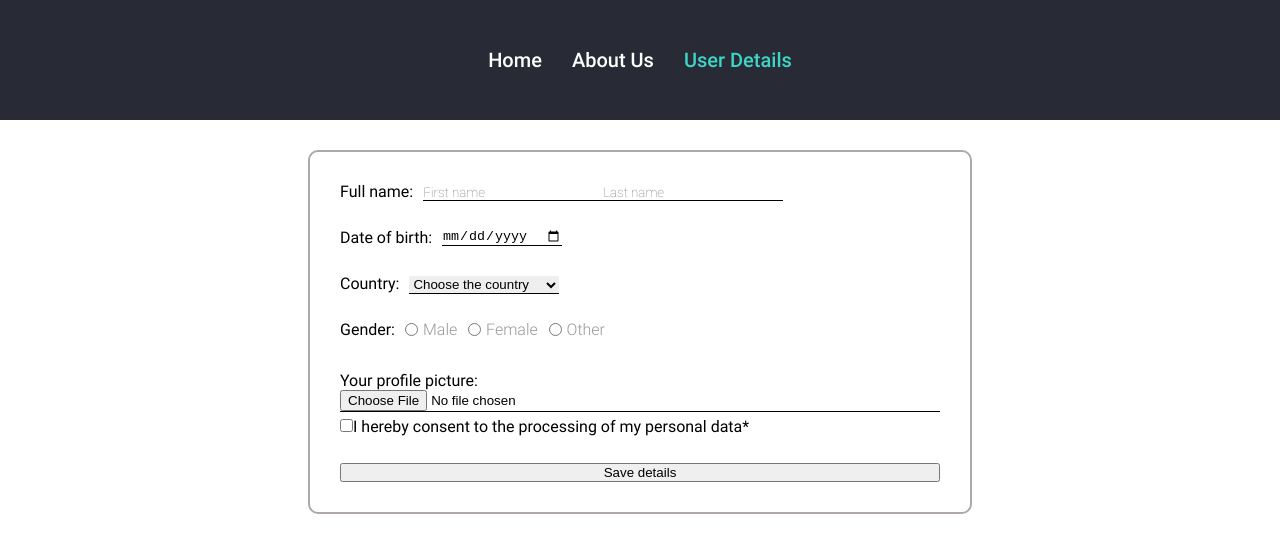
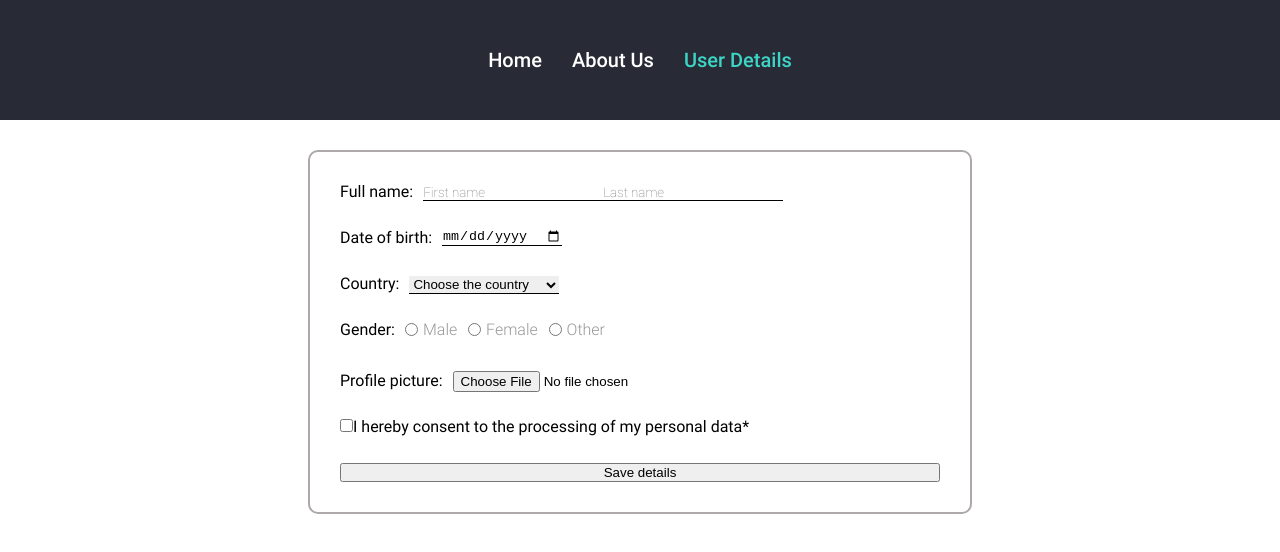
Before and after one commit to shevelevbv/RSS-React-March2023, a React (Vite) app in the folder components/: page /user in a window 1280 px wide. Shown: the top 552 px of the page. Built offline with nearby package versions, Linux system fonts and the light colour scheme.

Commit message:
fix: place error message under file input

```diff
--- a/components/src/components/UserForm.tsx
+++ b/components/src/components/UserForm.tsx
@@ -245,9 +245,14 @@ class UserForm extends React.Component<IPropsType> {
               <ErrorText errorMessage={this.state.errors.gender} />
             </div>
           </div>
-          <div className="form__input_container">
-            <FileInput fileInput={this.fileInput} />
-            <ErrorText errorMessage={this.state.errors.file} />
+          <div className="form__file">
+            <label htmlFor="file" className="form__label">
+              Profile picture:
+            </label>
+            <div className="form__input_container form__file__input_container">
+              <FileInput fileInput={this.fileInput} />
+              <ErrorText errorMessage={this.state.errors.file} />
+            </div>
           </div>
           <div className="form__input_container">
             <ConsentInput consentInput={this.consentInput} />
--- a/components/src/components/form-components/FileInput.tsx
+++ b/components/src/components/form-components/FileInput.tsx
@@ -10,9 +10,6 @@ class FileInput extends React.Component<IPropsType> {
   render = () => {
     return (
       <div>
-        <label htmlFor="file" className="form__label">
-          Your profile picture:
-        </label>
         <input
           id="file"
           className="form__input form__input_file"
--- a/components/src/styles/UserDetails.scss
+++ b/components/src/styles/UserDetails.scss
@@ -99,7 +99,8 @@
   }
 
   &__date,
-  &__country {
+  &__country,
+  &__file {
     display: flex;
 
     &__input_container {
@@ -110,6 +111,12 @@
   &__country {
     &__input_container {
       width: 500px;
+    }
+  }
+
+  &__input {
+    &_file {
+      border: none;
     }
   }
 
```
